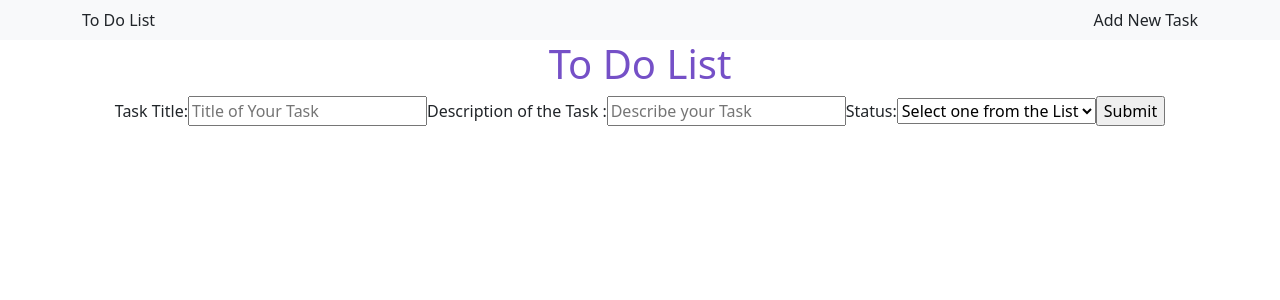
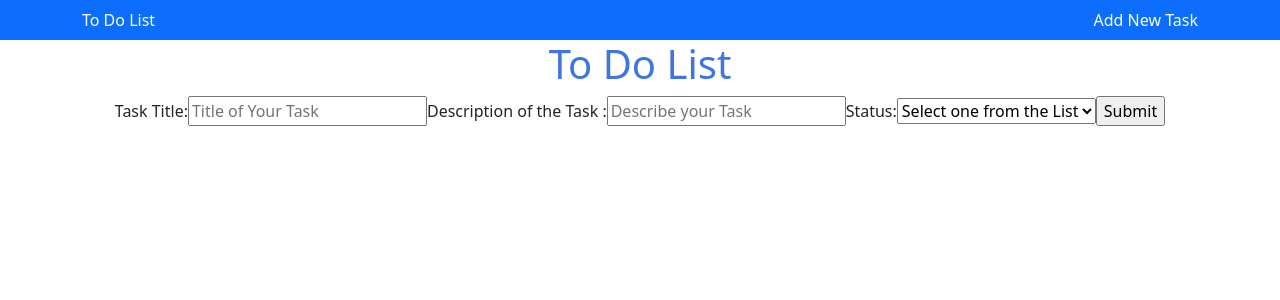
Before and after one commit to adii9/ToDoApp, a React (Create React App) app in the folder frontend/: page /addTask in a window 1280 px wide. Shown: the top 300 px of the page. Built offline with nearby package versions, Linux system fonts and the light colour scheme; no server answers.

Commit message:
Task is being deleted

```diff
--- a/frontend/src/App.js
+++ b/frontend/src/App.js
@@ -36,11 +36,11 @@ function App() {
     <>
       <Router>
         <div className="App">
-        <Navbar bg="light" expand="lg">
+        <Navbar bg="primary" variant="dark">
           <Container>
 
-            <Nav.Link href="/">To Do List</Nav.Link>
-            <Nav.Link href="/addTask">Add New Task</Nav.Link>
+            <Nav.Link href="/" style={{color: 'white'}}>To Do List</Nav.Link>
+            <Nav.Link href="/addTask" style={{color: 'white'}}>Add New Task</Nav.Link>
 
           </Container>
 
--- a/frontend/src/components/AddTask.js
+++ b/frontend/src/components/AddTask.js
@@ -45,7 +45,7 @@ function About() {
     return (
         <>
             <div style={{ display: 'flex', alignItems: 'center', justifyContent: 'center' }}>
-                <h1 style={{ color: '#7550C7' }}>To Do List</h1>
+                <h1 style={{ color: '#3D75E3' }}>To Do List</h1>
             </div>
 
             <div style={{ display: 'flex', alignItems: 'center', justifyContent: 'center' }}>
--- a/frontend/src/components/Display.js
+++ b/frontend/src/components/Display.js
@@ -31,12 +31,20 @@ function Display() {
         navigate('/update', {state: {index: index}})
     }
 
+    const deleteTask = (index) => {
+        API.delete('/' + index + '/')
+            .then(() => {
+                alert("Task Deleted")
+                refreshData()
+            })
+    }
+
 
     return (
         <>
 
             <div style={{ display: 'flex', alignItems: 'center', justifyContent: 'center' }}>
-                <h1 style={{ color: '#7550C7' }}>To Do List</h1>
+                <h1 style={{ color: '#3D75E3' }}>To Do List</h1>
             </div>
             <div style={{ display: 'flex', justifyContent: 'space-evenly' }}>
                 {APIData.length != 0 ?
@@ -46,13 +54,14 @@ function Display() {
                                 <Card.Header>
                                     {item.status}
                                 </Card.Header>
-                                <Card.Title>
+                                <Card.Title style={{margin: 10}}>
                                     {item.title}
                                 </Card.Title>
-                                <Card.Text>
+                                <Card.Text style={{margin: 10}}>
                                     {item.description}
                                 </Card.Text>
-                                <Button variant="primary" onClick={() => editTask(item.id)}>Edit Task</Button>
+                                <Button variant="primary" onClick={() => editTask(item.id)} style={{margin: 10}}>Edit Task</Button>
+                                <Button variant="danger" onClick={() => deleteTask(item.id)} style={{margin: 10}}>Delete Task</Button>
                             </Card>
                         ))}
                     </div>
--- a/frontend/src/components/Update.js
+++ b/frontend/src/components/Update.js
@@ -70,7 +70,7 @@ function Update() {
     return (
         <>
             <div style={{ display: 'flex', alignItems: 'center', justifyContent: 'center' }}>
-                <h1 style={{ color: '#7550C7' }}>To Do List</h1>
+                <h1 style={{ color: '#3D75E3' }}>To Do List</h1>
             </div>
 
             <div style={{ display: 'flex', alignItems: 'center', justifyContent: 'center' }}>
```
